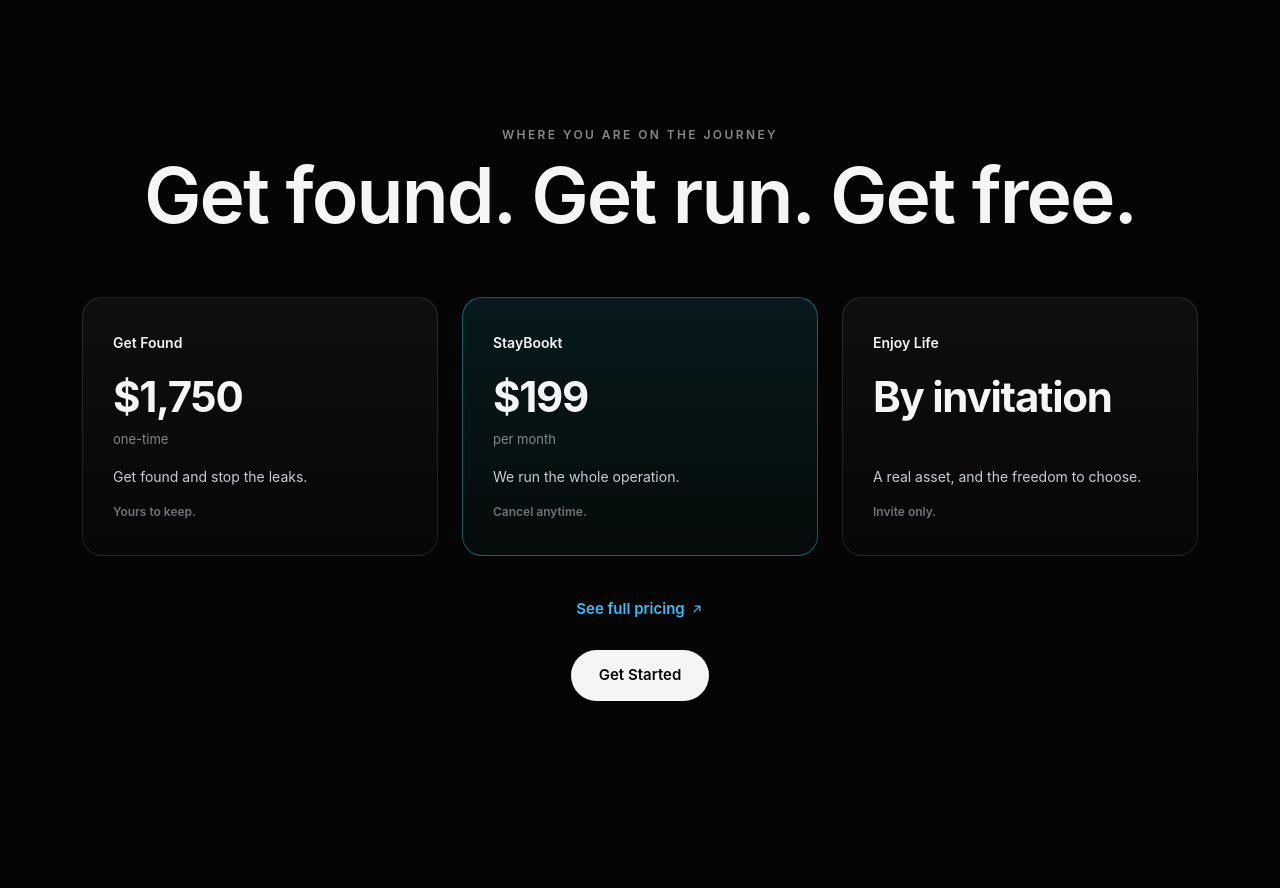
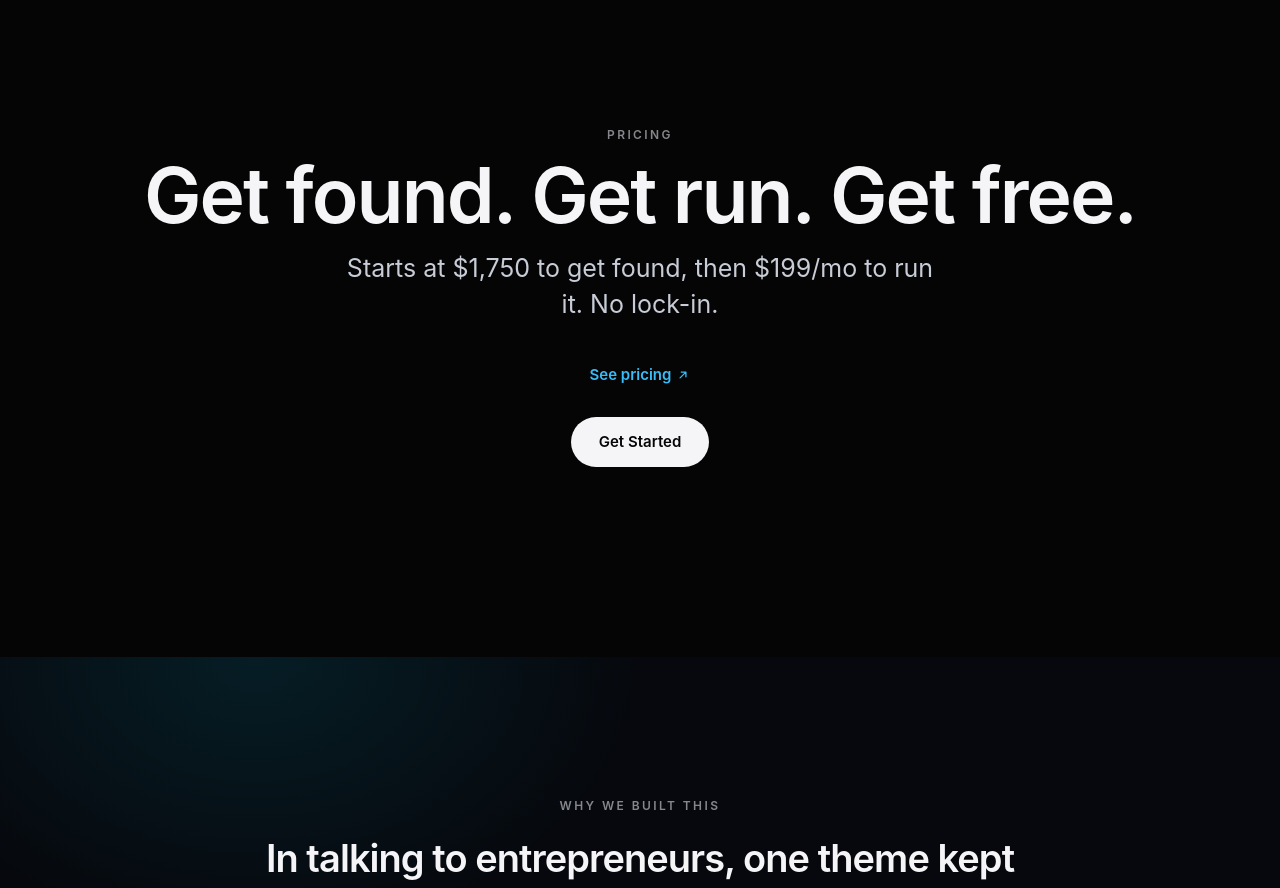
Before and after one commit to staybookt/staybookt-investor, a Next.js app: page / in a window 1280 px wide. Shown: the part 4820-5708 px from the top of the page. Built offline with nearby package versions, Linux system fonts and the light colour scheme; no server answers.

Commit message:
Homepage pricing: drop the 3-tier table (killed the vibe, invited 'can I afford this') -> one confident line + See pricing, Apple-style

```diff
--- a/app/page.tsx
+++ b/app/page.tsx
@@ -40,18 +40,15 @@ const PAGE_CSS = `
 .v4 h1,.v4 h2,.v4 h3{font-weight:600;}
 .v4 .scene>video{position:absolute;inset:0;width:100%;height:100%;object-fit:cover;}
 .v4 .scene .reveal{opacity:1;transform:none;}
-/* HERO: Apple centered, top-anchored, video dominant */
+/* HERO */
 .v4 header.scene{align-items:flex-start;}
 .v4 header.scene .inner{padding:15vh 0 0;text-align:center;max-width:940px;margin:0 auto;}
 .v4 header.scene h1{max-width:16ch;margin:20px auto 0;font-size:clamp(40px,6.6vw,88px);letter-spacing:-.03em;line-height:1.05;color:#f5f5f7;}
 .v4 header.scene p.sub{margin:24px auto 0;color:#e9e9ec;max-width:46ch;}
 .v4 header.scene .cta{justify-content:center;}
 .v4 header.scene .eyebrow{color:#c9cdd6;}
-/* shared kicker */
 .v4 .kicker{font-size:14px;font-weight:600;letter-spacing:.02em;margin-bottom:14px;background:linear-gradient(90deg,#0ea5e9,#06b6d4 34%,#14b8a6 66%,#10b981);-webkit-background-clip:text;background-clip:text;color:transparent;}
-/* vars for ported sections */
 .v4 .sbwrap,.v4 .sb-clook{--grad:linear-gradient(90deg,#0ea5e9,#06b6d4 34%,#14b8a6 66%,#10b981);}
-/* CLOSER LOOK accordion */
 .v4 .sb-clook{background:#fff;padding:clamp(80px,10vw,120px) 0;}
 .v4 .sb-clook .cl-head{text-align:center;max-width:600px;margin:0 auto;}
 .v4 .sb-clook .cl-head h2{font-size:clamp(30px,4.4vw,52px);letter-spacing:-.025em;line-height:1.08;color:var(--v4-ink);}
@@ -74,7 +71,6 @@ const PAGE_CSS = `
 .v4 .sb-clook .cl-viz .phone{width:264px;}
 .v4 .sb-clook .cl-viz .phone .screen{height:472px;}
 .v4 .sb-clook .cl-viz .phone .ph-body{gap:8px;padding:14px 12px;}
-/* DEVICE PRIMITIVES scoped to ported sections */
 .v4 .sbwrap .phone{width:300px;max-width:82%;background:#0b0b0d;border-radius:44px;padding:12px;box-shadow:0 40px 80px -30px rgba(0,0,0,.45);position:relative;}
 .v4 .sbwrap .phone .screen{background:#f2f2f5;border-radius:33px;overflow:hidden;height:600px;display:flex;flex-direction:column;}
 .v4 .sbwrap .phone .notch{position:absolute;top:20px;left:50%;transform:translateX(-50%);width:120px;height:26px;background:#0b0b0d;border-radius:0 0 16px 16px;z-index:3;}
@@ -181,23 +177,6 @@ const PAGE_CSS = `
 .v4 .sbwrap .brief-l .bi{display:flex;gap:12px;padding:11px 0;border-top:1px solid #f1f1f4;align-items:flex-start;font-size:14px;color:#2b2b30;}
 .v4 .sbwrap .brief-l .bi:first-of-type{border-top:0;}
 .v4 .sbwrap .brief-l .bic{width:8px;height:8px;border-radius:50%;margin-top:6px;flex:0 0 auto;}
-/* SECRET SAUCE (jmap): dark + gradient glow */
-.v4 .jmap{background:var(--v4-ink);padding:clamp(80px,11vw,138px) 0 clamp(52px,7vw,84px);position:relative;overflow:hidden;}
-.v4 .jmap::before{content:'';position:absolute;inset:0;background:radial-gradient(45% 60% at 15% -10%,rgba(14,165,233,.16),transparent 60%),radial-gradient(45% 60% at 85% 115%,rgba(16,185,129,.16),transparent 60%),radial-gradient(40% 55% at 50% 122%,rgba(6,182,212,.12),transparent 60%);pointer-events:none;}
-.v4 .jmap .wrap{position:relative;z-index:1;}
-.v4 .jmap .eyebrow{color:#86868b;}
-.v4 .jmap h2{color:#f5f5f7;font-size:clamp(28px,4.2vw,54px);letter-spacing:-.03em;line-height:1.08;max-width:24ch;margin-top:14px;}
-.v4 .jmap-track{margin-top:clamp(48px,6vw,80px);display:grid;grid-template-columns:repeat(4,1fr);gap:clamp(20px,3vw,40px);position:relative;}
-.v4 .jmap-track::before{content:'';position:absolute;top:9px;left:12%;right:12%;height:2px;background:linear-gradient(90deg,#0ea5e9,#06b6d4 34%,#14b8a6 66%,#10b981);opacity:.7;}
-.v4 .jmap-stop{text-align:center;position:relative;}
-.v4 .jmap-dot{display:block;width:18px;height:18px;border-radius:50%;margin:0 auto;position:relative;z-index:1;}
-.v4 .jmap-phase{display:block;margin-top:16px;font-size:12px;font-weight:600;letter-spacing:.14em;text-transform:uppercase;color:#86868b;}
-.v4 .jmap-payoff{display:block;margin-top:8px;font-size:clamp(17px,1.7vw,21px);font-weight:600;color:#f5f5f7;letter-spacing:-.02em;line-height:1.25;max-width:18ch;margin-left:auto;margin-right:auto;}
-.v4 .jmap-stop.dest .jmap-payoff{color:#34d399;}
-.v4 .jmap-tools{margin-top:14px;display:flex;flex-wrap:wrap;gap:7px;justify-content:center;}
-.v4 .jmap-tool{font-size:12px;color:#c7ccd6;background:rgba(255,255,255,.05);border:1px solid rgba(255,255,255,.1);border-radius:999px;padding:4px 11px;}
-@media(max-width:820px){.v4 .jmap-track{grid-template-columns:1fr 1fr;gap:38px 24px;}.v4 .jmap-track::before{display:none;}}
-@media(max-width:520px){.v4 .jmap-track{grid-template-columns:1fr;}}
 /* proof line */
 .v4 .proofline{background:var(--v4-ink);padding:0 0 clamp(64px,9vw,104px);text-align:center;}
 .v4 .proofline p{font-size:15px;color:#86868b;}
@@ -205,7 +184,7 @@ const PAGE_CSS = `
 /* LADDER */
 .v4 .price h2{font-weight:600;letter-spacing:-.025em;}
 .v4 .price .seefull a{color:#0891b2;}
-/* WHY US / founders */
+/* WHY US */
 .v4 .whyus{background:var(--v4-ink);padding:clamp(84px,11vw,140px) 0;text-align:center;position:relative;overflow:hidden;}
 .v4 .whyus::before{content:'';position:absolute;inset:0;background:radial-gradient(50% 60% at 20% 0%,rgba(6,182,212,.12),transparent 60%),radial-gradient(50% 60% at 85% 110%,rgba(16,185,129,.12),transparent 60%);pointer-events:none;}
 .v4 .whyus .wrap{position:relative;z-index:1;}
@@ -218,7 +197,6 @@ const PAGE_CSS = `
 .v4{font-family:-apple-system,BlinkMacSystemFont,"SF Pro Display","SF Pro Text","Helvetica Neue",Helvetica,Arial,sans-serif;background:#050506;}
 .v4 p,.v4 a,.v4 span,.v4 div,.v4 li,.v4 blockquote,.v4 cite,.v4 button{font-family:inherit;}
 .v4 .seam{background:#050506 !important;}
-/* closer-look -> dark */
 .v4 .sb-clook{background:#050506;}
 .v4 .sb-clook .cl-head h2{color:#f5f5f7;}
 .v4 .sb-clook .cl-head p{color:#a1a1aa;}
@@ -228,19 +206,13 @@ const PAGE_CSS = `
 .v4 .sb-clook .cli:hover .cl-lbl{color:#a1a1aa;}
 .v4 .sb-clook .cli .cl-plus{border-color:rgba(255,255,255,.22);color:#8a8a90;}
 .v4 .sb-clook .cli .cl-desc{color:#9a9aa4;}
-/* pricing -> dark */
 .v4 .price{background:#050506;}
 .v4 .price h2{color:#f5f5f7;}
 .v4 .price .eyebrow{color:#86868b;}
-.v4 .price .tier{background:linear-gradient(180deg,rgba(255,255,255,.045),rgba(255,255,255,.012));border:1px solid rgba(255,255,255,.1);}
-.v4 .price .tier.dark{background:linear-gradient(180deg,rgba(34,211,238,.10),rgba(16,185,129,.04));border:1px solid rgba(34,211,238,.4);}
-.v4 .price .tier .nm{color:#f5f5f7;}
-.v4 .price .tier .pr{color:#f5f5f7;}
-.v4 .price .tier .u{color:#86868b;}
-.v4 .price .tier .ds{color:#c7ccd6;}
-.v4 .price .tier .term{color:#71717a;}
 .v4 .price .seefull a{color:#38bdf8;}
 .v4 .price .pill-ink{background:#f5f5f7;color:#050506;}
+.v4 .price{text-align:center;}
+.v4 .price .priceline{font-size:clamp(18px,2.2vw,25px);color:#c7ccd6;margin:18px auto 0;max-width:38ch;line-height:1.42;}
 `;
 
 export default function HomePage() {
@@ -275,7 +247,7 @@ export default function HomePage() {
 
       <div className="seam seam-dark-to-cream" aria-hidden="true" />
 
-      {/* 2 — TAKE A CLOSER LOOK: pinned accordion */}
+      {/* 2 — TAKE A CLOSER LOOK */}
       <CloserLook />
 
       <div className="seam seam-light-to-dark" aria-hidden="true" />
@@ -297,38 +269,18 @@ export default function HomePage() {
 
       <div className="seam seam-dark-to-cream" aria-hidden="true" />
 
-      {/* 4 — THE LADDER */}
+      {/* 4 — PRICING (understated, Apple-style) */}
       <section className="price" id="price">
         <div className="wrap">
-          <Reveal className="eyebrow" as="div">Where you are on the journey</Reveal>
+          <Reveal className="eyebrow" as="div">Pricing</Reveal>
           <Reveal>
             <h2 style={{ marginTop: 14 }}>Get found. Get run. Get free.</h2>
           </Reveal>
-          <div className="tiers">
-            <Reveal className="tier">
-              <div className="nm">Get Found</div>
-              <div className="pr">$1,750</div>
-              <div className="u">one-time</div>
-              <div className="ds">Get found and stop the leaks.</div>
-              <div className="term">Yours to keep.</div>
-            </Reveal>
-            <Reveal delay={1} className="tier dark">
-              <div className="nm">StayBookt</div>
-              <div className="pr">$199</div>
-              <div className="u">per month</div>
-              <div className="ds">We run the whole operation.</div>
-              <div className="term">Cancel anytime.</div>
-            </Reveal>
-            <Reveal delay={2} className="tier">
-              <div className="nm">Enjoy Life</div>
-              <div className="pr">By invitation</div>
-              <div className="u">&nbsp;</div>
-              <div className="ds">A real asset, and the freedom to choose.</div>
-              <div className="term">Invite only.</div>
-            </Reveal>
-          </div>
+          <Reveal>
+            <p className="priceline">Starts at $1,750 to get found, then $199/mo to run it. No lock-in.</p>
+          </Reveal>
           <Reveal className="seefull">
-            <a href="/pricing">See full pricing<ArrowUpRight /></a>
+            <a href="/pricing">See pricing<ArrowUpRight /></a>
           </Reveal>
           <Reveal>
             <div style={{ marginTop: 30 }}>
```
